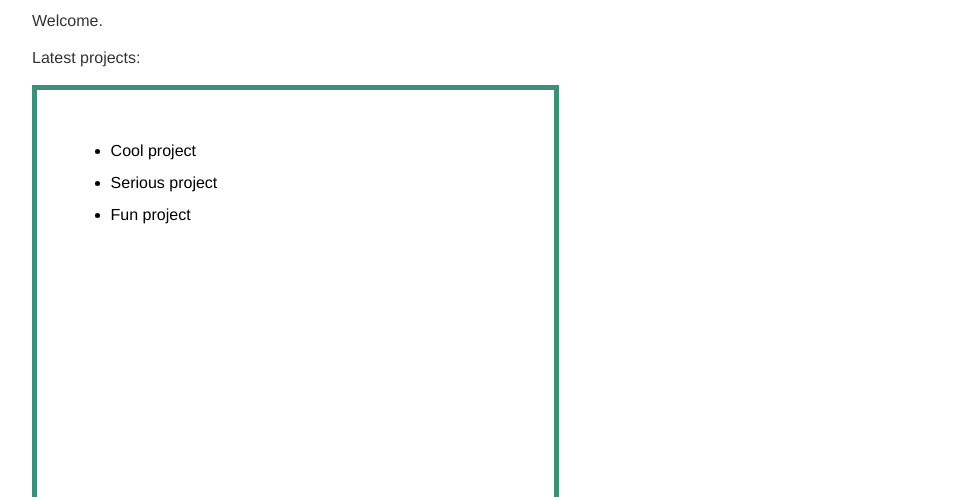
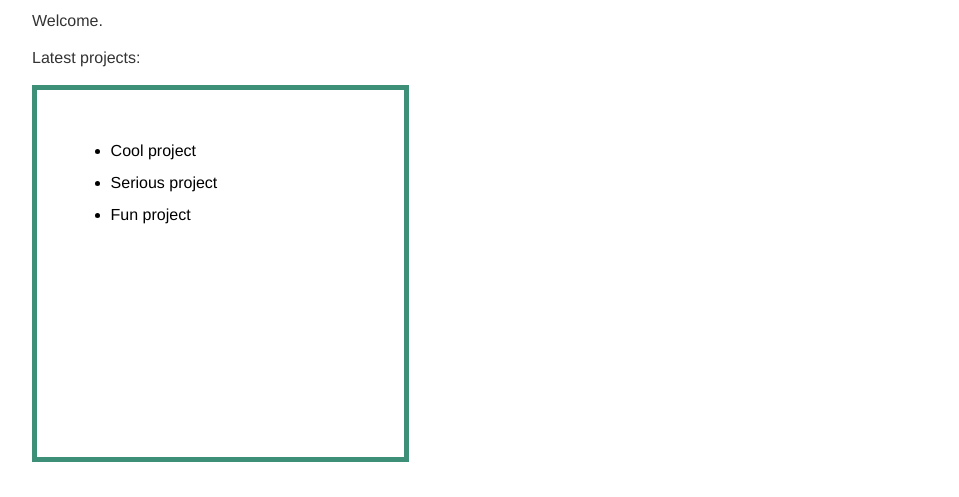
Before and after one commit to karlfun/benbenben, a plain HTML site: page index.html in a window 1280 px wide. Shown: the part 255-752 px from the top of the page, without its empty margins (160-1119 px from the left). Drawn offline with Linux system fonts and the light colour scheme.

Commit message:
shrink color box

```diff
--- a/index.html
+++ b/index.html
@@ -30,7 +30,7 @@
 
 					<p>Latest projects:</p>
 
-					<div style="width:450px; height:450px; border:5px solid #3D8F78; padding:3em;">
+					<div style="width:300px; height:300px; border:5px solid #3D8F78; padding:3em;">
 
 						<ul>
 							<li>Cool project</li>
```
